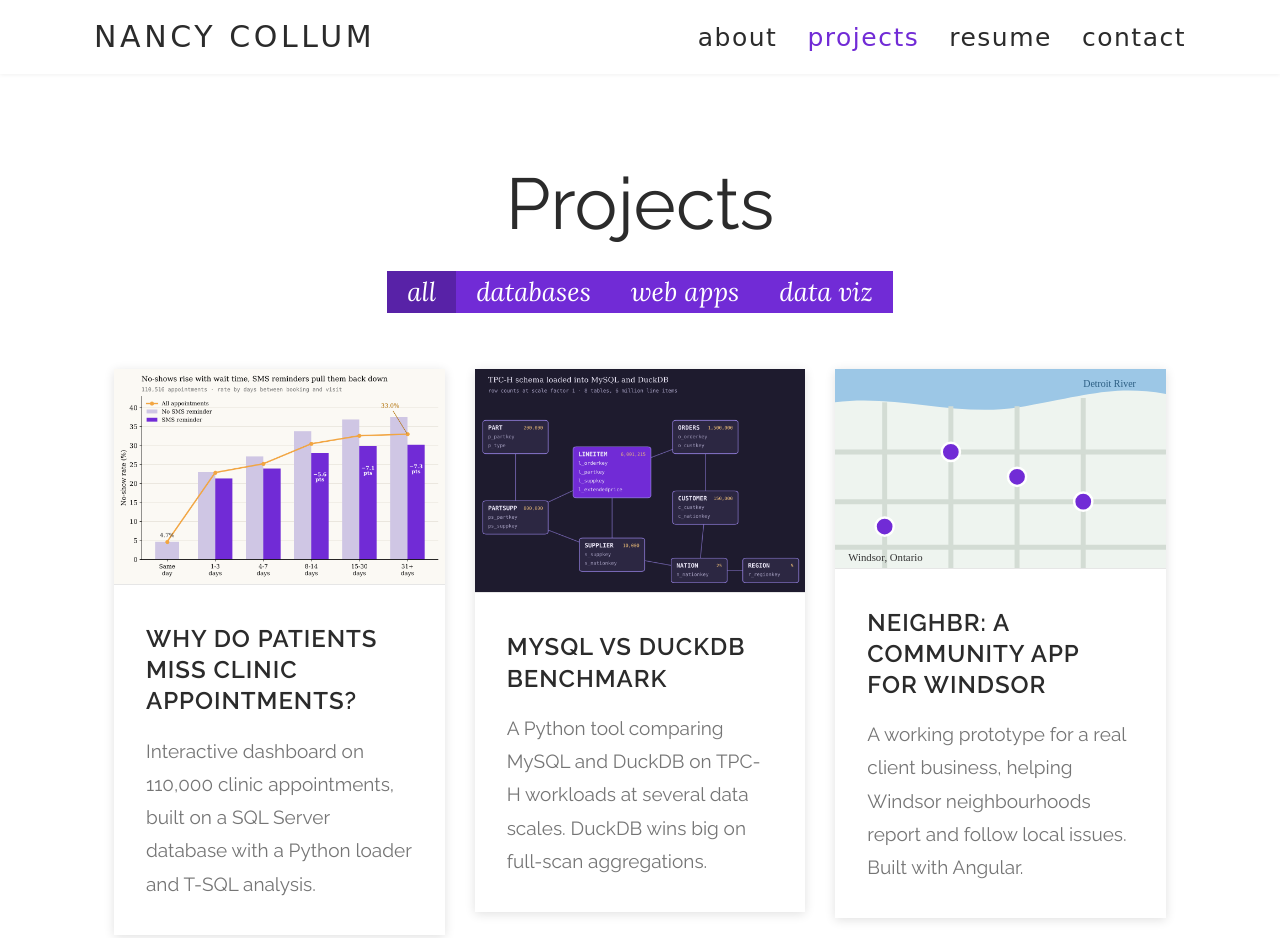
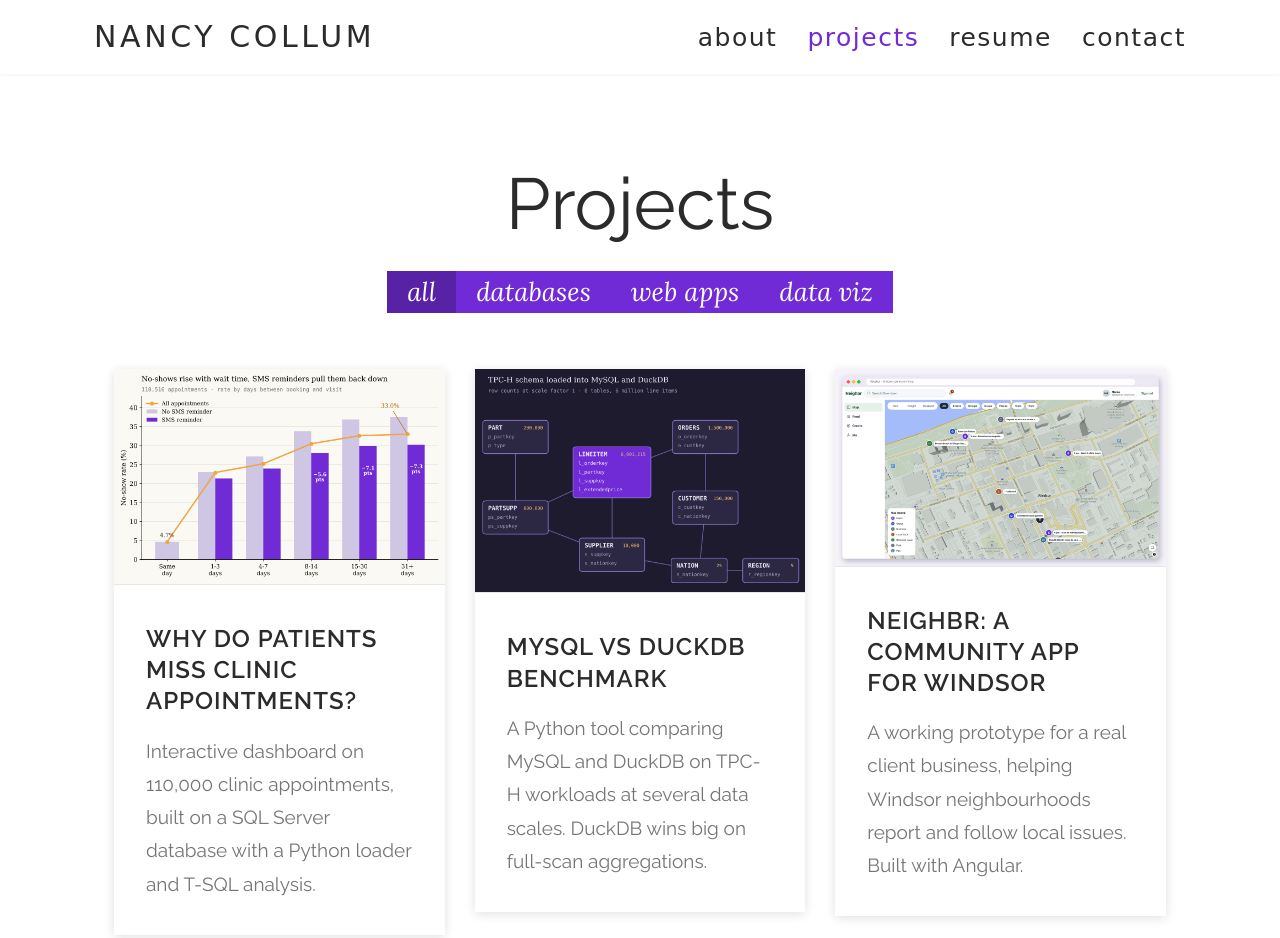
Before and after one commit to ncollum/ncollum.github.io, a plain HTML site: page projects.html in a window 1280 px wide. Shown: the top 938 px of the page. Drawn offline with Linux system fonts and the light colour scheme; a web font is replaced by a local one.

Commit message:
Add Neighbr screenshot

```diff
--- a/projects.html
+++ b/projects.html
@@ -40,7 +40,7 @@
     <div class="card-text"><h3>MySQL vs DuckDB Benchmark</h3><p>A Python tool comparing MySQL and DuckDB on TPC-H workloads at several data scales. DuckDB wins big on full-scan aggregations.</p></div>
   </a>
   <a class="card" data-tags="web" href="https://github.com/Tashdidtrdb/Neighbr" target="_blank" rel="noopener">
-    <img src="img/neighbr.svg" alt="" width="400" height="240">
+    <img src="img/neighbr.png" alt="" width="400" height="240">
     <div class="card-text"><h3>Neighbr: A Community App for Windsor</h3><p>A working prototype for a real client business, helping Windsor neighbourhoods report and follow local issues. Built with Angular.</p></div>
   </a>
   <div class="card" data-tags="database dataviz">
```
Also changed, not shown: img/neighbr.png (added).
